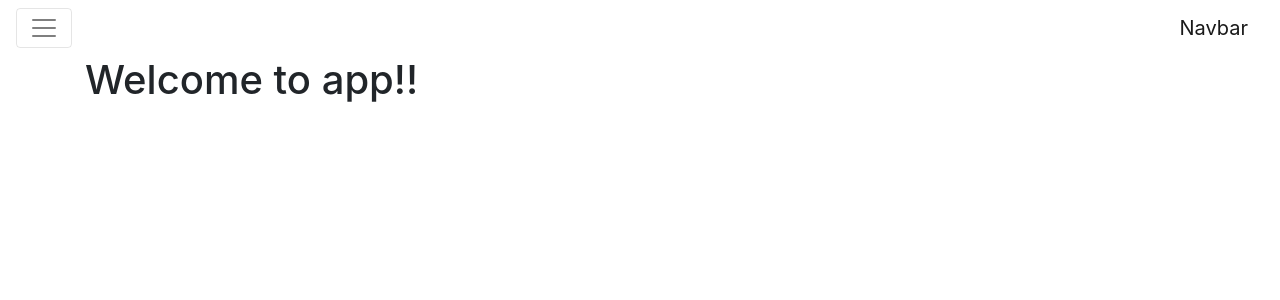
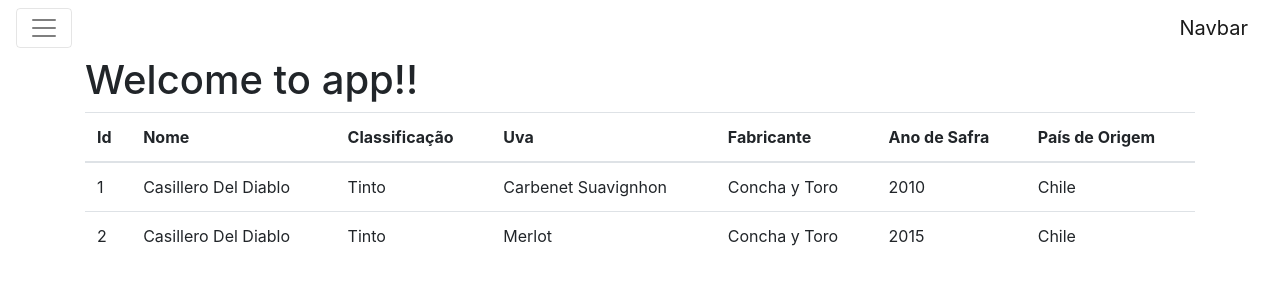
Before and after one commit to andersonOlliver/gestor-vinho, an Angular app: page / in a window 1280 px wide. Shown: the top 300 px of the page. Built offline with nearby package versions, Linux system fonts and the light colour scheme.

Commit message:
Adiciona listagem simples de vinhos

```diff
--- a/src/app/app.component.html
+++ b/src/app/app.component.html
@@ -24,4 +24,6 @@
   <h1>
     Welcome to {{title}}!!
   </h1>
+
+  <app-vinhos></app-vinhos>
 </div>
--- a/src/app/app.module.ts
+++ b/src/app/app.module.ts
@@ -2,10 +2,12 @@ import { BrowserModule } from '@angular/platform-browser';
 import { NgModule } from '@angular/core';
 
 import { AppComponent } from './app.component';
+import { VinhosComponent } from './components/vinhos/vinhos.component';
 
 @NgModule({
   declarations: [
-    AppComponent
+    AppComponent,
+    VinhosComponent
   ],
   imports: [
     BrowserModule
--- /dev/null
+++ b/src/app/components/vinhos/vinhos.component.html
@@ -0,0 +1,24 @@
+<table class="table table-stripped table-hover">
+  <thead>
+    <tr>
+      <th>Id</th>
+      <th>Nome</th>
+      <th>Classificação</th>
+      <th>Uva</th>
+      <th>Fabricante</th>
+      <th>Ano de Safra</th>
+      <th>País de Origem</th>
+    </tr>
+  </thead>
+  <tbody>
+    <tr *ngFor="let vinho of vinhos">
+      <td>{{vinho.id}}</td>
+      <td>{{vinho.nome}}</td>
+      <td>{{vinho.classificacao}}</td>
+      <td>{{vinho.uva}}</td>
+      <td>{{vinho.fabricante}}</td>
+      <td>{{vinho.anoSafra}}</td>
+      <td>{{vinho.paisOrigem}}</td>
+    </tr>
+  </tbody>
+</table>
--- /dev/null
+++ b/src/app/components/vinhos/vinhos.component.ts
@@ -0,0 +1,38 @@
+import {Component, OnInit} from '@angular/core';
+import {Vinho} from '../../models/vinho';
+
+@Component({
+  selector: 'app-vinhos',
+  templateUrl: './vinhos.component.html',
+  styleUrls: ['./vinhos.component.css']
+})
+export class VinhosComponent implements OnInit {
+
+  public vinhos: Array<Vinho>;
+
+  constructor() {
+  }
+
+  ngOnInit() {
+    this.vinhos = new Array<Vinho>();
+    this.vinhos.push(this.criarVinho(1, 'Casillero Del Diablo', 'Carbenet Suavignhon',
+      'Tinto', 'Concha y Toro', 2010, 'Chile'));
+    this.vinhos.push(this.criarVinho(2, 'Casillero Del Diablo', 'Merlot',
+      'Tinto', 'Concha y Toro', 2015, 'Chile'));
+  }
+
+
+  private criarVinho(id: number, nome: string, uva: string, classificacao: string,
+                     fabricante: string, anoSafra: number, paisOrigem: string): Vinho {
+    let vinho: Vinho = new Vinho();
+    vinho.id = id;
+    vinho.nome = nome;
+    vinho.uva = uva;
+    vinho.classificacao = classificacao;
+    vinho.fabricante = fabricante;
+    vinho.anoSafra = anoSafra;
+    vinho.paisOrigem = paisOrigem;
+    return vinho;
+  }
+
+}
--- a/src/app/models/vinho.ts
+++ b/src/app/models/vinho.ts
@@ -5,5 +5,5 @@ export class Vinho {
   uva: string;
   fabricante: string;
   paisOrigem: string;
-  anoSafra: string;
+  anoSafra: number;
 }
```
Also changed, not shown: src/app/components/vinhos/vinhos.component.css (added), 1 other file (tests, documents, lock files or other folders).
